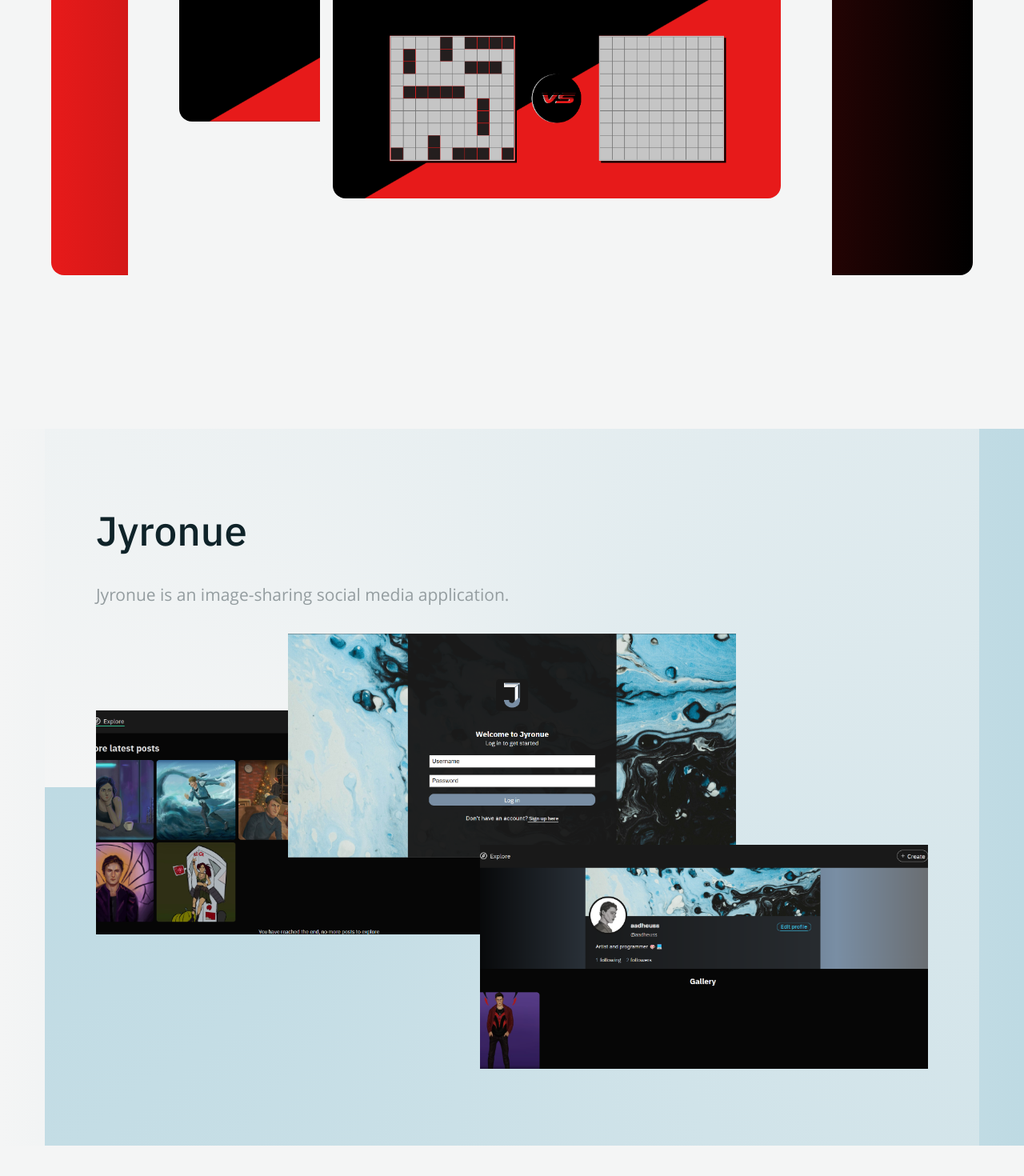
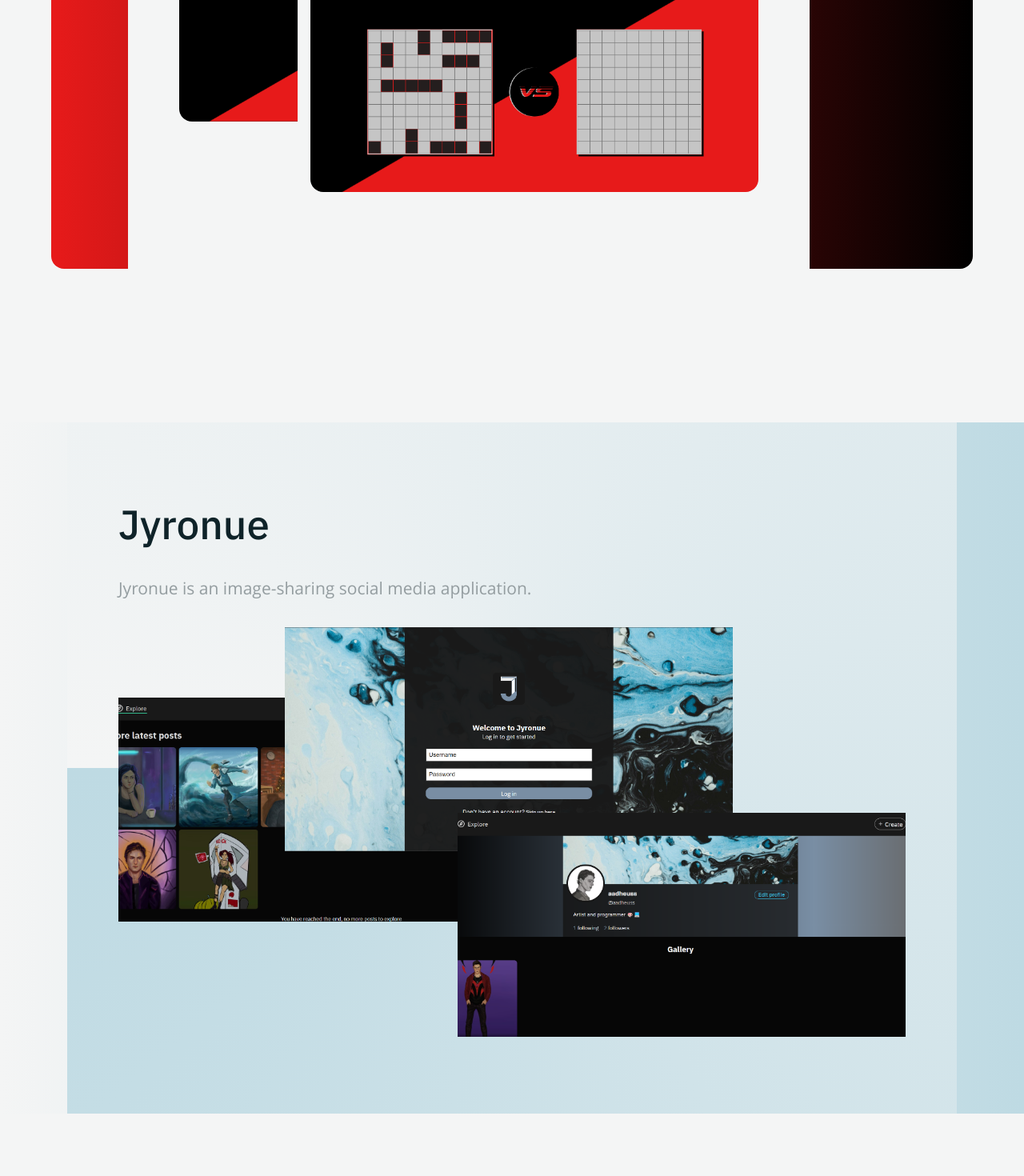
Before and after one commit to Adhisafdhol/personal-portfolio, a React (Vite) app: page / in a window 1280 px wide. Shown: the part 3543-5013 px from the top of the page at 80% size. Built offline with nearby package versions, Linux system fonts and the light colour scheme.

Commit message:
Fix image spacing on responsive 1200px - 1599px

```diff
--- a/src/components/Projects/Projects.module.css
+++ b/src/components/Projects/Projects.module.css
@@ -135,6 +135,36 @@
     width: 560px;
     height: 280px;
   }
+
+  .battleshipImageContainer {
+    padding-right: 164px;
+    padding-bottom: 88px;
+  }
+
+  .battleshipImageItemTwo {
+    top: 88px;
+    left: 164px;
+  }
+
+  .jyronueImageContainer {
+    margin-top: 88px;
+    padding-right: 424px;
+    padding-bottom: 144px;
+  }
+
+  .jyronueImageItemTwo {
+    composes: jyronueImageItem;
+    position: absolute;
+    left: 208px;
+    top: -88px;
+  }
+
+  .jyronueImageItemThree {
+    composes: jyronueImageItem;
+    position: absolute;
+    left: 424px;
+    top: 144px;
+  }
 }
 
 @media screen and (max-width: 1199px) {
```
